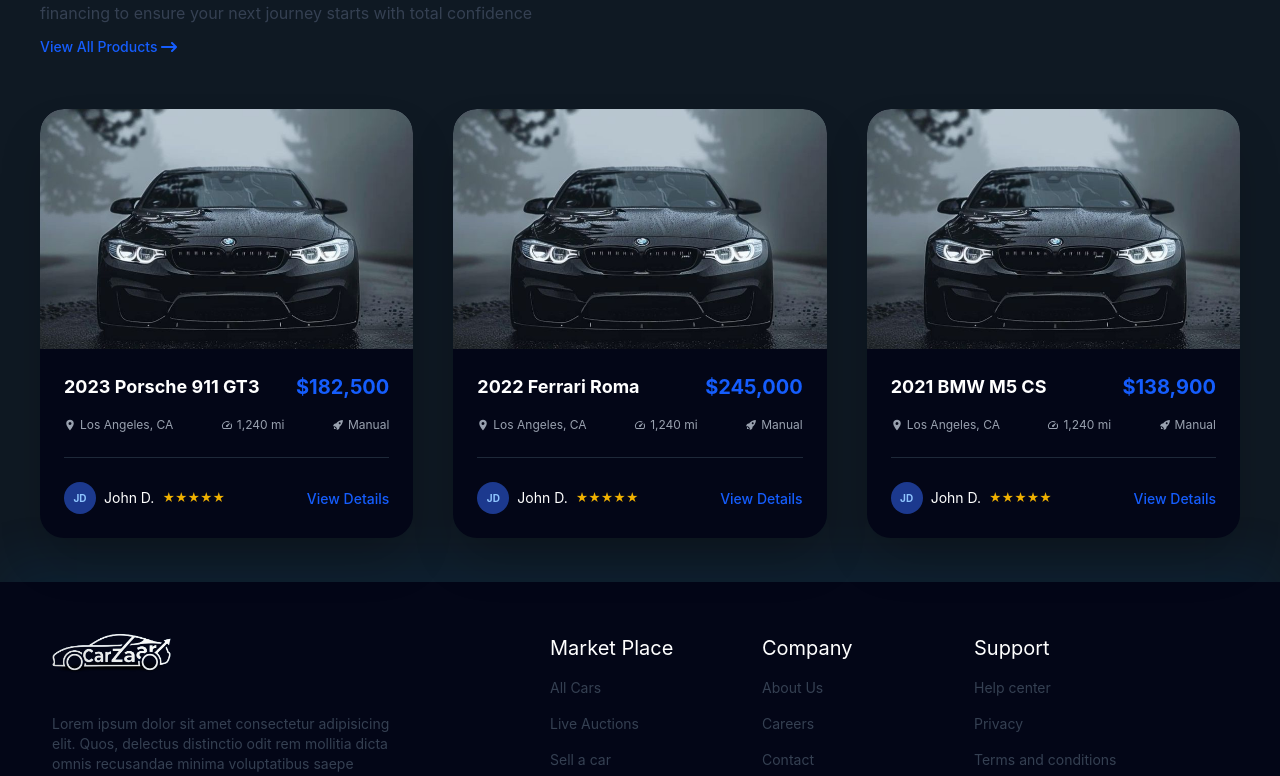
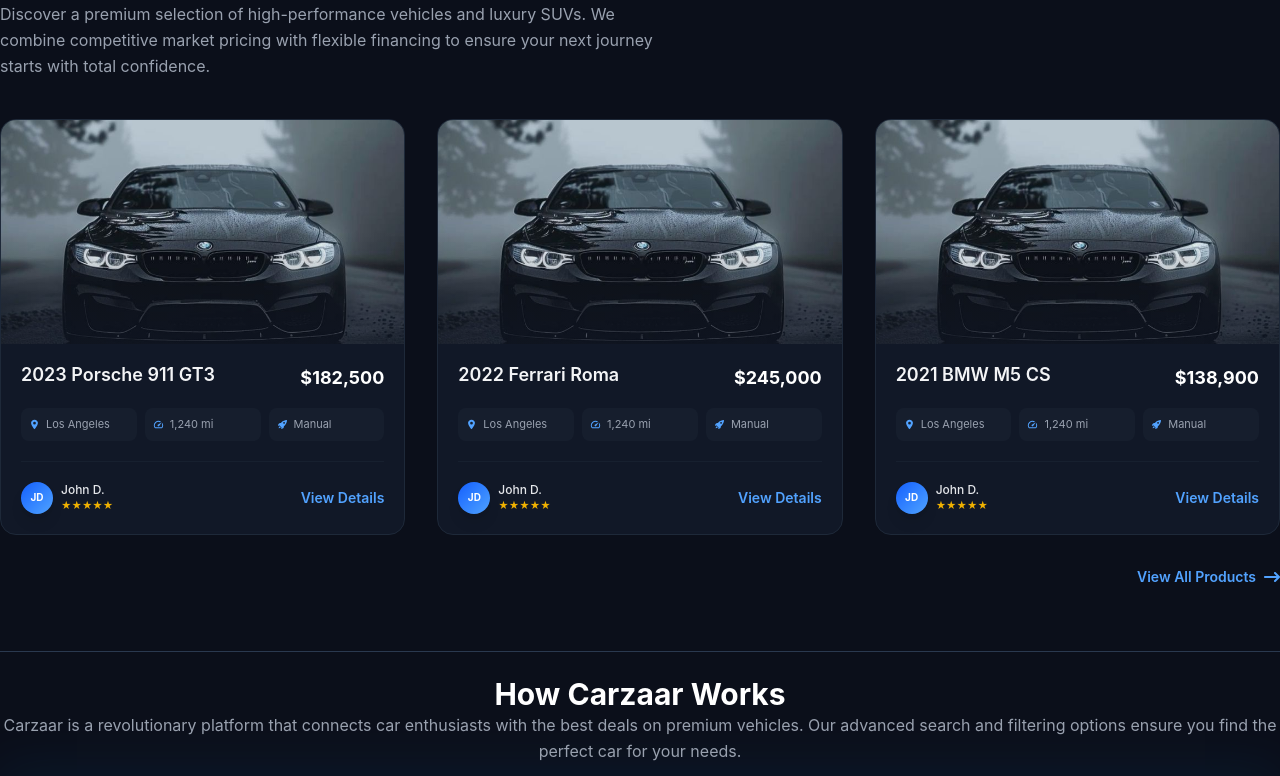
Before and after one commit to Ahmedyehia60/RouteFlow, a React (Vite) app: page / in a window 1280 px wide. Shown: the part 919-1695 px from the top of the page. Built offline with nearby package versions, Linux system fonts and the light colour scheme.

Commit message:
complete cards section

```diff
--- a/src/components/CarCard.tsx
+++ b/src/components/CarCard.tsx
@@ -1,3 +1,4 @@
+
 import { IoIosRocket } from "react-icons/io";
 import { IoLocationSharp } from "react-icons/io5";
 import { MdSpeed } from "react-icons/md";
@@ -20,59 +21,66 @@ const CarCard = () => {
   ];
 
   return (
-    <div className="grid grid-cols-1 sm:grid-cols-2 lg:grid-cols-3 gap-10 my-8 px-10 mx-auto">
+    <div className="grid grid-cols-1 sm:grid-cols-2 lg:grid-cols-3 gap-8 my-8  max-w-7xl mx-auto">
       {cars.map((car) => (
         <div
           key={car.id}
-          className="bg-[#030617] rounded-3xl overflow-hidden flex flex-col shadow-2xl"
+          className="bg-[#111827] border border-gray-800 rounded-2xl overflow-hidden flex flex-col hover:border-blue-500/50 transition-all duration-300 group/card"
         >
-          <div className="sm:h-60 h-50">
+          {/* Image Section */}
+          <div className="relative overflow-hidden h-56">
             <img
               src={car.img}
               alt={car.title}
-              className="w-full h-full object-cover rounded-t-3xl hover:scale-105 transition-transform duration-300"
+              className="w-full h-full object-cover group-hover/card:scale-110 transition-transform duration-500"
             />
+            <div className="absolute inset-0 bg-linear-to-t from-[#111827] via-transparent to-transparent opacity-60" />
           </div>
 
-          <div className="p-6 flex flex-col gap-4">
-            <div className="flex justify-between items-center">
-              <h3 className="text-white md:text-lg sm:text-sm text-xs font-bold mr-2 md:text-nowrap text-wrap">
+          {/* Content Section */}
+          <div className="p-5 flex flex-col gap-4">
+            <div className="flex justify-between items-start">
+              <h3 className="text-gray-100 text-lg font-semibold leading-tight">
                 {car.title}
               </h3>
-              <span className="text-[#155dfd] md:text-xl text-sm font-bold whitespace-nowrap">
-                {car.price}
-              </span>
+              <span className="text-white text-lg font-bold">{car.price}</span>
             </div>
-            <div className="flex flex-wrap gap-4 text-gray-400 justify-between text-xs">
-              <div className="flex flex-row items-center gap-1">
-                <IoLocationSharp />
-                <span> Los Angeles, CA</span>
+
+            {/* Info Icons */}
+            <div className="grid grid-cols-3 gap-2 text-gray-400 text-[11px]">
+              <div className="flex items-center gap-1.5 bg-gray-800/40 p-2 rounded-lg">
+                <IoLocationSharp className="text-blue-400" />
+                <span className="truncate">Los Angeles</span>
               </div>
-              <div className="flex flex-row items-center gap-1">
-                <MdSpeed />
+              <div className="flex items-center gap-1.5 bg-gray-800/40 p-2 rounded-lg">
+                <MdSpeed className="text-blue-400" />
                 <span>1,240 mi</span>
               </div>
-              <div className="flex flex-row items-center gap-1">
-                <IoIosRocket />
+              <div className="flex items-center gap-1.5 bg-gray-800/40 p-2 rounded-lg">
+                <IoIosRocket className="text-blue-400" />
                 <span>Manual</span>
               </div>
             </div>
-            <div className="h-px bg-gray-800 my-2" />
-            <div className="flex flex-col md:flex-row justify-between items-start md:items-center gap-2">
+
+            <div className="h-px bg-gray-800/50 my-1" />
+
+            {/* Footer */}
+            <div className="flex justify-between items-center">
               <div className="flex items-center gap-2">
-                <div className="w-8 h-8 rounded-full bg-blue-900 flex items-center justify-center md:text-[10px] text-[7px] text-blue-300 font-bold">
+                <div className="w-8 h-8 rounded-full bg-linear-to-br from-blue-600 to-blue-400 flex items-center justify-center text-[10px] text-white font-bold shadow-lg">
                   JD
                 </div>
-                <span className="text-white md:text-sm text-xs">John D.</span>
-                <span className="text-yellow-500 text-xs">★★★★★</span>
+                <div className="flex flex-col">
+                  <span className="text-gray-200 text-xs font-medium">
+                    John D.
+                  </span>
+                  <span className="text-yellow-500 text-[10px]">★★★★★</span>
+                </div>
               </div>
-              <div className="relative group w-fit">
-                <button className="text-[#155dfd] md:text-sm text-xs font-medium cursor-pointer">
-                  View Details
-                </button>
 
-                <span className="absolute left-0 bottom-0 h-0.5 w-0 bg-[#155dfd] transition-all duration-300 group-hover:w-full"></span>
-              </div>
+              <button className="text-blue-400 text-sm font-semibold transition-colors group-hover/btn:text-blue-300 hover:underline cursor-pointer">
+                View Details
+              </button>
             </div>
           </div>
         </div>
--- a/src/components/layout/Footer.tsx
+++ b/src/components/layout/Footer.tsx
@@ -26,59 +26,60 @@ function Footer() {
           </p>
         </div>
 
-
-
         <div className="gap-4 flex flex-col md:col-span-2 mt-8">
           <p className="text-white text-xl text-start">Market Place</p>
           <ul className="gap-4 flex flex-col">
-            <li className="text-sm text-start text-[#354052] hover:text-white hover:underline">
+            <li className="text-sm text-start text-[#354052] hover:text-white relative group w-fit">
               <a href="">All Cars</a>
+              <span className="absolute left-0 bottom-0 h-0.5 w-0 bg-[#ffffff] transition-all duration-300 group-hover:w-full"></span>
             </li>
-            <li className="text-sm text-start text-[#354052] hover:text-white hover:underline">
+            <li className="text-sm text-start text-[#354052] hover:text-white relative group w-fit">
               <a href="">Live Auctions</a>
+              <span className="absolute left-0 bottom-0 h-0.5 w-0 bg-[#ffffff] transition-all duration-300 group-hover:w-full"></span>
             </li>
-            <li className="text-sm text-start text-[#354052] hover:text-white hover:underline">
+            <li className="text-sm text-start text-[#354052] hover:text-white relative group w-fit">
               <a href="">Sell a car</a>
+              <span className="absolute left-0 bottom-0 h-0.5 w-0 bg-[#ffffff] transition-all duration-300 group-hover:w-full"></span>
             </li>
           </ul>
         </div>
 
-
-
         <div className="gap-4 flex flex-col md:col-span-2 mt-8">
           <p className="text-white text-xl text-start">Company</p>
           <ul className="gap-4 flex flex-col">
-            <li className="text-sm text-start text-[#354052] hover:text-white hover:underline">
+            <li className="text-sm text-start text-[#354052] hover:text-white relative group w-fit">
               <a href="">About Us</a>
+              <span className="absolute left-0 bottom-0 h-0.5 w-0 bg-[#ffffff] transition-all duration-300 group-hover:w-full"></span>
             </li>
-            <li className="text-sm text-start text-[#354052] hover:text-white hover:underline">
+            <li className="text-sm text-start text-[#354052] hover:text-white relative group w-fit">
               <a href="">Careers</a>
+              <span className="absolute left-0 bottom-0 h-0.5 w-0 bg-[#ffffff] transition-all duration-300 group-hover:w-full"></span>
             </li>
-            <li className="text-sm text-start text-[#354052] hover:text-white hover:underline">
+            <li className="text-sm text-start text-[#354052] hover:text-white relative group w-fit">
               <a href="">Contact</a>
+              <span className="absolute left-0 bottom-0 h-0.5 w-0 bg-[#ffffff] transition-all duration-300 group-hover:w-full"></span>
             </li>
           </ul>
         </div>
 
-
-
         <div className="gap-4 flex flex-col md:col-span-2 mt-8">
           <p className="text-white text-xl text-start">Support</p>
           <ul className="gap-4 flex flex-col">
-            <li className="text-sm text-start text-[#354052] hover:text-white hover:underline">
+            <li className="text-sm text-start text-[#354052] hover:text-white relative group w-fit">
               <a href="">Help center</a>
+              <span className="absolute left-0 bottom-0 h-0.5 w-0 bg-[#ffffff] transition-all duration-300 group-hover:w-full"></span>
             </li>
-            <li className="text-sm text-start text-[#354052] hover:text-white hover:underline">
+            <li className="text-sm text-start text-[#354052] hover:text-white relative group w-fit">
               <a href="">Privacy</a>
+              <span className="absolute left-0 bottom-0 h-0.5 w-0 bg-[#ffffff] transition-all duration-300 group-hover:w-full"></span>
             </li>
-            <li className="text-sm text-start text-[#354052] hover:text-white hover:underline">
+            <li className="text-sm text-start text-[#354052] hover:text-white relative group w-fit">
               <a href="">Terms and conditions</a>
+              <span className="absolute left-0 bottom-0 h-0.5 w-0 bg-[#ffffff] transition-all duration-300 group-hover:w-full"></span>
             </li>
           </ul>
         </div>
       </div>
-
-
 
       <div className="flex gap-5 m-10">
         {[
--- /dev/null
+++ b/src/pages/Home/About.tsx
@@ -0,0 +1,16 @@
+const About = () => {
+  return (
+    <section className="bg-[#0b0f1a] py-6">
+      <h2 className="text-center bg-[#0b0f1a] text-white text-2xl md:text-3xl font-bold ">
+        How Carzaar Works
+      </h2>
+      <p className="text-gray-400 text-sm md:text-base leading-relaxed text-center">
+        Carzaar is a revolutionary platform that connects car enthusiasts with
+        the best deals on premium vehicles. Our advanced search and filtering
+        options ensure you find the perfect car for your needs.
+      </p>
+    </section>
+  );
+};
+
+export default About;
--- a/src/pages/Home/FeaturedList.tsx
+++ b/src/pages/Home/FeaturedList.tsx
@@ -3,27 +3,32 @@ import CarCard from "../../components/CarCard";
 
 const FeaturedList = () => {
   return (
-    <div className="bg-[#0f1923] py-3 ">
-      <div className="flex flex-wrap sm:flex-row gap-3 justify-between items-center px-10 py-5">
-        <div>
-          <p className="text-white text-2xl font-bold">Our Featured Listings</p>
-          <p className="text-md text-start text-[#354052] mt-2 w-40/90">
+    <section className="bg-[#0b0f1a] py-16  relative border-b border-[#2a394f]">
+      <div className="max-w-7xl mx-auto mb-10">
+        <div className="max-w-2xl">
+          <h2 className="text-white text-2xl md:text-4xl font-bold mb-4">
+            Our Featured Listings
+          </h2>
+          <p className="text-gray-400 text-sm md:text-base leading-relaxed">
             Discover a premium selection of high-performance vehicles and luxury
             SUVs. We combine competitive market pricing with flexible financing
-            to ensure your next journey starts with total confidence
+            to ensure your next journey starts with total confidence.
           </p>
-        </div>
-        <div className="flex flex-row gap-1 items-center group cursor-pointer ">
-          <button className="text-[#155dfd] text-sm font-medium transition-all duration-300 group-hover:scale-105 cursor-pointer">
-            View All Products
-          </button>
-
-          <FaArrowRightLong className="text-[#155dfd] transition-all duration-300 group-hover:translate-x-2" />
         </div>
       </div>
 
-      <CarCard />
-    </div>
+      <div className="max-w-7xl mx-auto">
+        <CarCard />
+      </div>
+      <div className="max-w-7xl mx-auto mt-8 flex justify-end">
+        <div className="flex items-center gap-2 group cursor-pointer">
+          <button className="text-blue-400 text-sm font-semibold transition-all duration-300 group-hover:text-blue-300 cursor-pointer">
+            View All Products
+          </button>
+          <FaArrowRightLong className="text-blue-400 transition-all duration-300 group-hover:translate-x-2" />
+        </div>
+      </div>
+    </section>
   );
 };
 
--- a/src/pages/Home/HomePage.tsx
+++ b/src/pages/Home/HomePage.tsx
@@ -1,3 +1,4 @@
+import About from "./About";
 import FeaturedList from "./FeaturedList";
 import Hero from "./Hero";
 
@@ -6,6 +7,7 @@ const Home = () => {
     <main>
       <Hero />
       <FeaturedList />
+      <About />
     </main>
   );
 };
```
